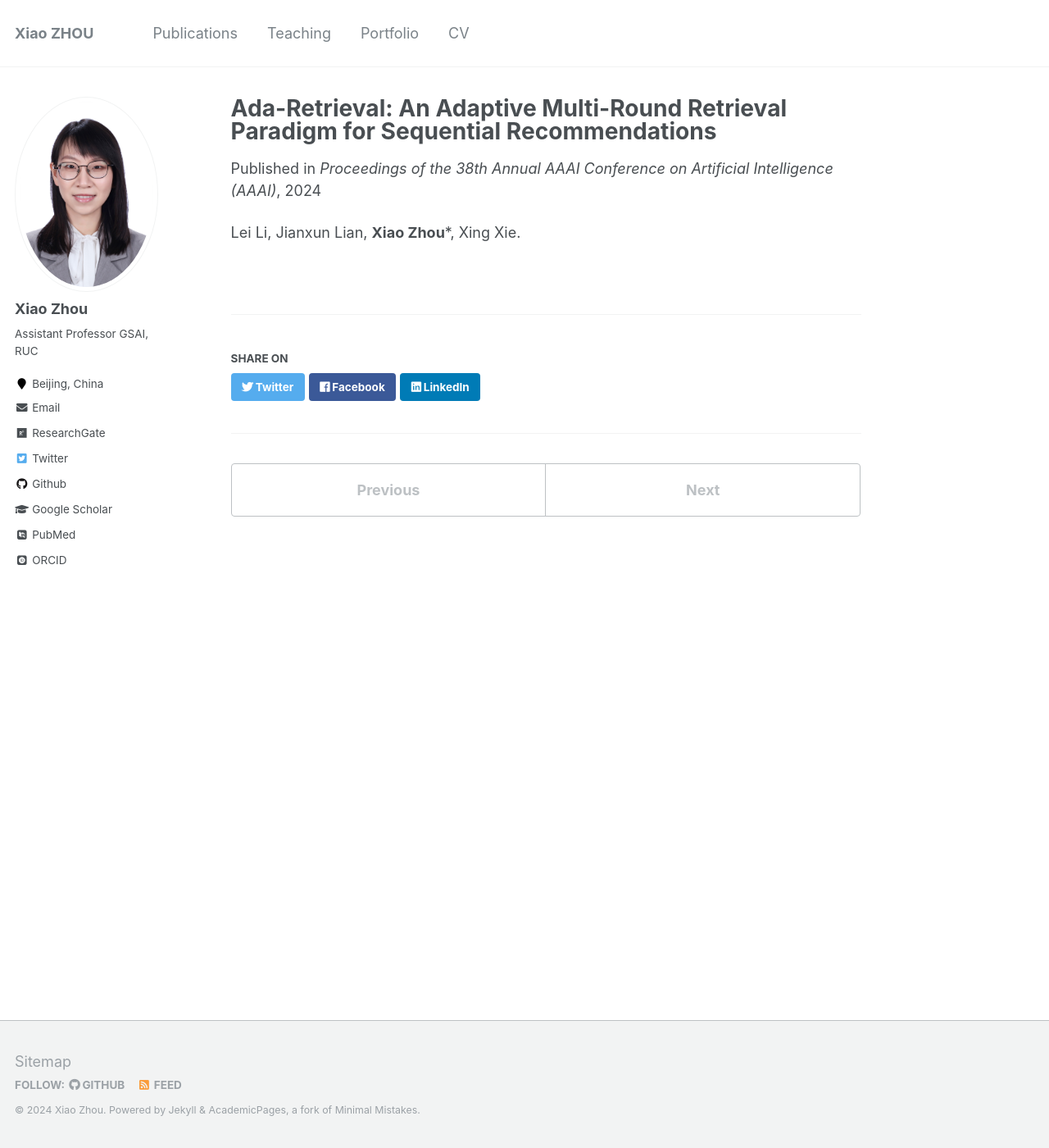
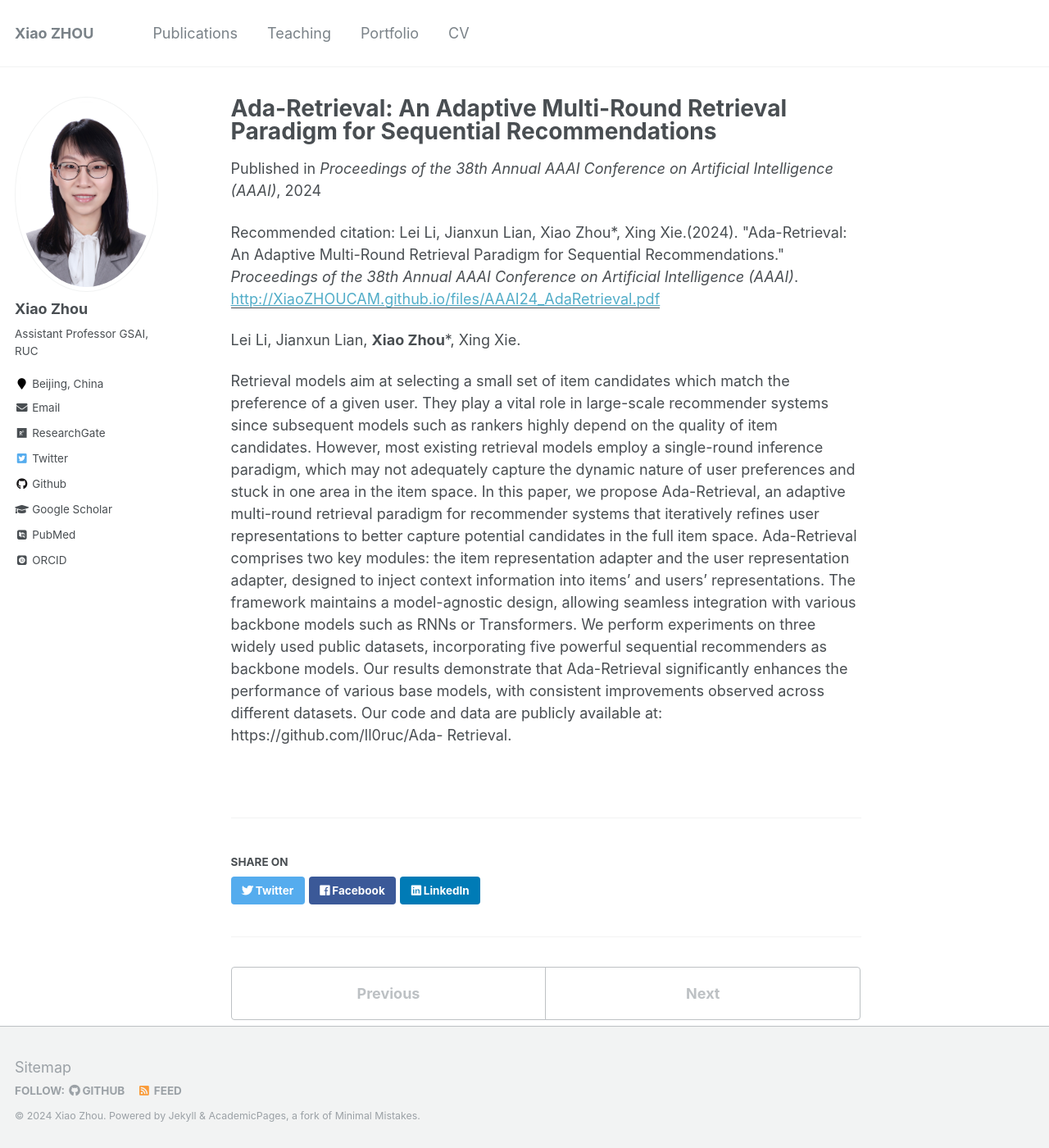
Before and after one commit to lxin131/XiaoZHOUCAM.github.io, a Jekyll site: the page built from _publications/AAAI2024_p2.md, in a window 1280 px wide and 1400 px high. Shown: the whole window at 82% size. Built offline with Jekyll 4.4.1, drawn with Linux system fonts in a browser that asks for light colours; some web fonts are replaced.

Commit message:
Update AAAI2024_p2.md

```diff
--- a/_publications/AAAI2024_p2.md
+++ b/_publications/AAAI2024_p2.md
@@ -4,6 +4,9 @@ collection: publications
 date: 2024-02-20
 venue: 'Proceedings of the 38th Annual AAAI Conference on Artificial Intelligence (AAAI)'
 paperurl: 'http://XiaoZHOUCAM.github.io/files/AAAI24_AdaRetrieval.pdf'
+citation: 'Lei Li, Jianxun Lian, Xiao Zhou*, Xing Xie.(2024). &quot;Ada-Retrieval: An Adaptive Multi-Round Retrieval Paradigm for Sequential Recommendations.&quot; <i>Proceedings of the 38th Annual AAAI Conference on Artificial Intelligence (AAAI)</i>.'
 ---
 
 Lei Li, Jianxun Lian, **Xiao Zhou**\*, Xing Xie.
+
+Retrieval models aim at selecting a small set of item candidates which match the preference of a given user. They play a vital role in large-scale recommender systems since subsequent models such as rankers highly depend on the quality of item candidates. However, most existing retrieval models employ a single-round inference paradigm, which may not adequately capture the dynamic nature of user preferences and stuck in one area in the item space. In this paper, we propose Ada-Retrieval, an adaptive multi-round retrieval paradigm for recommender systems that iteratively refines user representations to better capture potential candidates in the full item space. Ada-Retrieval comprises two key modules: the item representation adapter and the user representation adapter, designed to inject context information into items’ and users’ representations. The framework maintains a model-agnostic design, allowing seamless integration with various backbone models such as RNNs or Transformers. We perform experiments on three widely used public datasets, incorporating five powerful sequential recommenders as backbone models. Our results demonstrate that Ada-Retrieval significantly enhances the performance of various base models, with consistent improvements observed across different datasets. Our code and data are publicly available at: https://github.com/ll0ruc/Ada- Retrieval.
```
